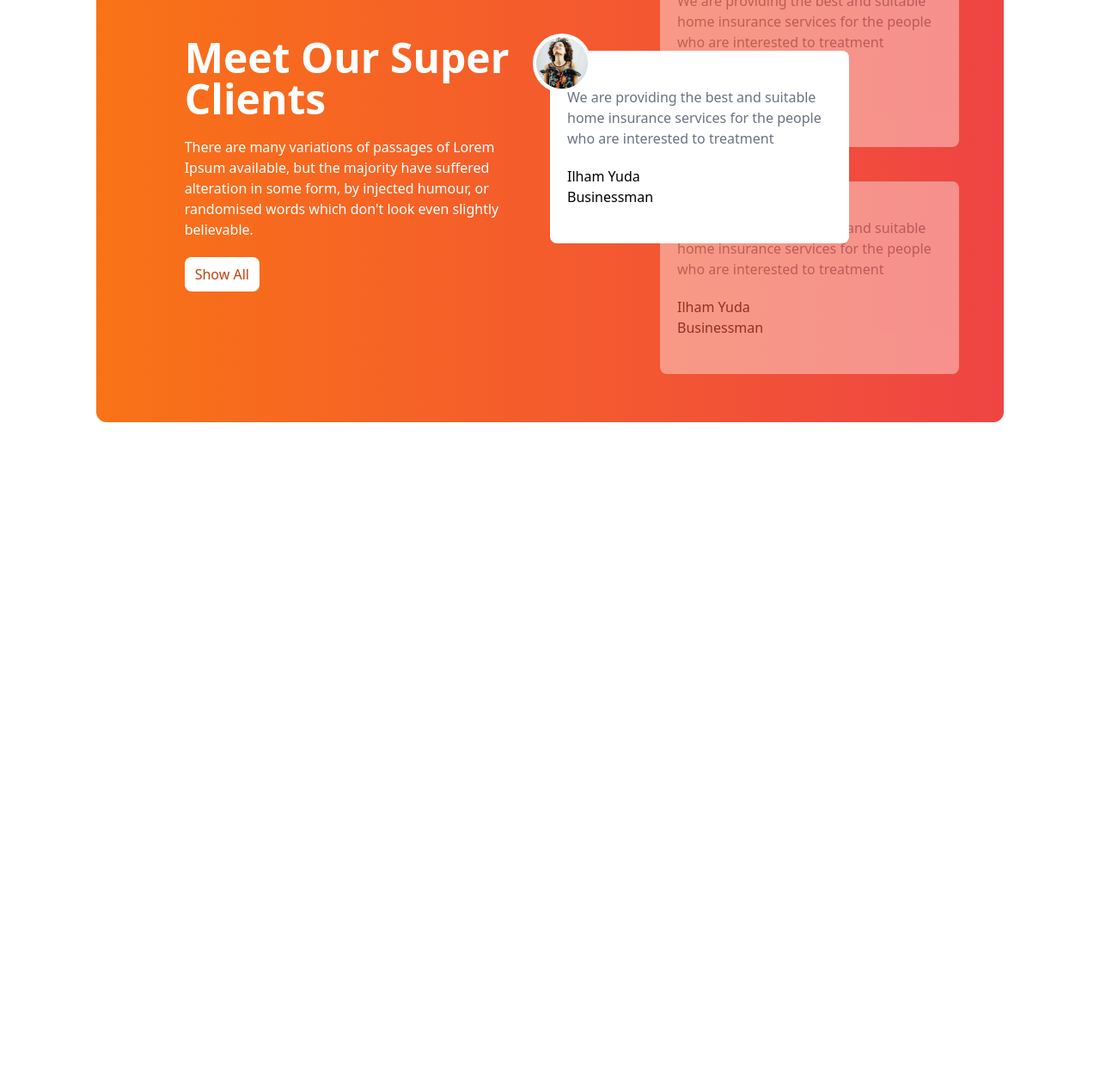
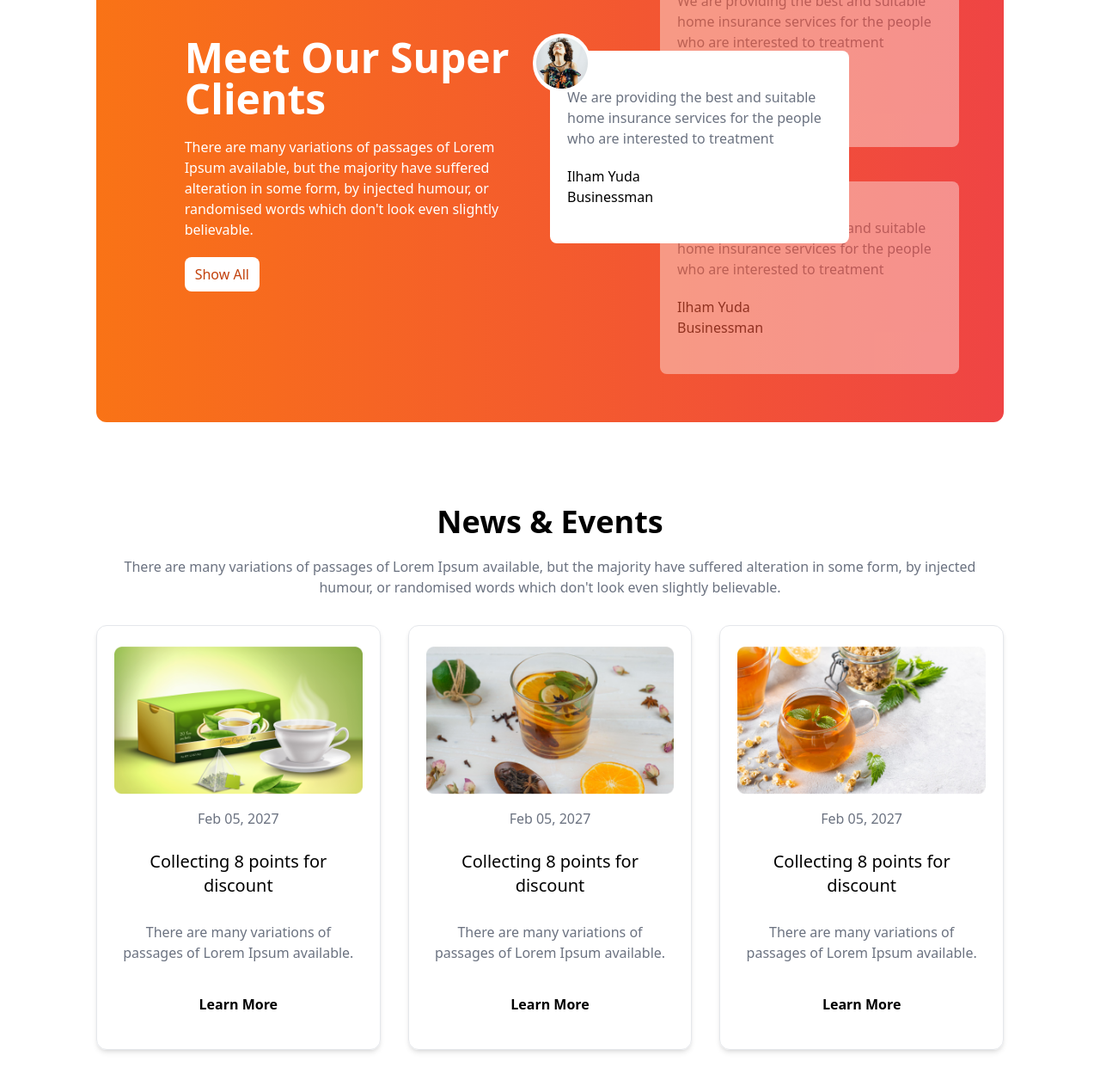
Before and after one commit to joynto7/tea-house, a plain HTML site: page index.html in a window 1280 px wide. Shown: the part 1901-3164 px from the top of the page at 86% size. Before the commit the page ends 2392 px from the top, so only its background shows below. Drawn offline with nearby package versions, Linux system fonts and the light colour scheme.

Commit message:
News & Events Section Done

```diff
--- a/index.html
+++ b/index.html
@@ -159,6 +159,7 @@
 
       </section>
 
+
       <!-- Review Section -->
 
       <div class="bg-gradient-to-r from-orange-500 to-red-500 rounded-xl grid grid-cols-1 lg:grid-cols-2 text-white px-7 md:px-16">
@@ -241,6 +242,57 @@
       </div>
 
 
+      <!-- News & Events -->
+
+      <section class="py-8 lg:py-24" >
+        <!-- title -->
+         <div class="text-center mb-8">
+            <h1 class="text-3xl md:text-4xl font-bold mb-5">News & Events</h1>
+            <p class="text-gray-500 max-auto ">There are many variations of passages of Lorem Ipsum available, but the majority have suffered alteration in some form, by injected humour, or randomised words which don't look even slightly believable.  </p>
+         </div>
+         <!-- grid cards -->
+          <div class="grid grid-cols-1 md:grid-cols-2 lg:grid-cols-3 gap-8 text-center ">
+
+            <!-- product card -->
+             <div class="rounded-xl border px-5 shadow-md bg-white-50 overflow-hidden">
+                <!-- image -->
+                 <img class="mx-auto pt-6 " src="images/news-1.png" alt="">
+                 <p class="text-gray-500 pt-4 pb-4">Feb 05, 2027</p>
+                 <h2 class="font-medium text-xl pt-2 pb-4">Collecting 8 points for <br> discount</h2>
+                 <p class="text-gray-500 pt-3 pb-4">There are many variations of passages of Lorem Ipsum available.</p>
+                 <button class="text-black-500 font-semibold pt-5 pb-10">Learn More</button>
+             </div>
+
+             <!-- product card -->
+             <div class="rounded-xl border px-5 shadow-md bg-white-50 overflow-hidden">
+              <!-- image -->
+               <img class="mx-auto pt-6 " src="images/news-2.png" alt="">
+               <p class="text-gray-500 pt-4 pb-4">Feb 05, 2027</p>
+               <h2 class="font-medium text-xl pt-2 pb-4">Collecting 8 points for <br> discount</h2>
+               <p class="text-gray-500 pt-3 pb-4">There are many variations of passages of Lorem Ipsum available.</p>
+               <button class="text-black-500 font-semibold pt-5 pb-10">Learn More</button>
+           </div>
+
+           <!-- product card -->
+           <div class="rounded-xl border px-5 shadow-md bg-white-50 overflow-hidden">
+            <!-- image -->
+             <img class="mx-auto pt-6 " src="images/news-3.png" alt="">
+             <p class="text-gray-500 pt-4 pb-4">Feb 05, 2027</p>
+             <h2 class="font-medium text-xl pt-2 pb-4">Collecting 8 points for <br> discount</h2>
+             <p class="text-gray-500 pt-3 pb-4">There are many variations of passages of Lorem Ipsum available.</p>
+             <button class="text-black-500 font-semibold pt-5 pb-10">Learn More</button>
+         </div>
+
+          </div>
+
+      </section>
+
+
+
+
+
+
+
 
 
 
```
